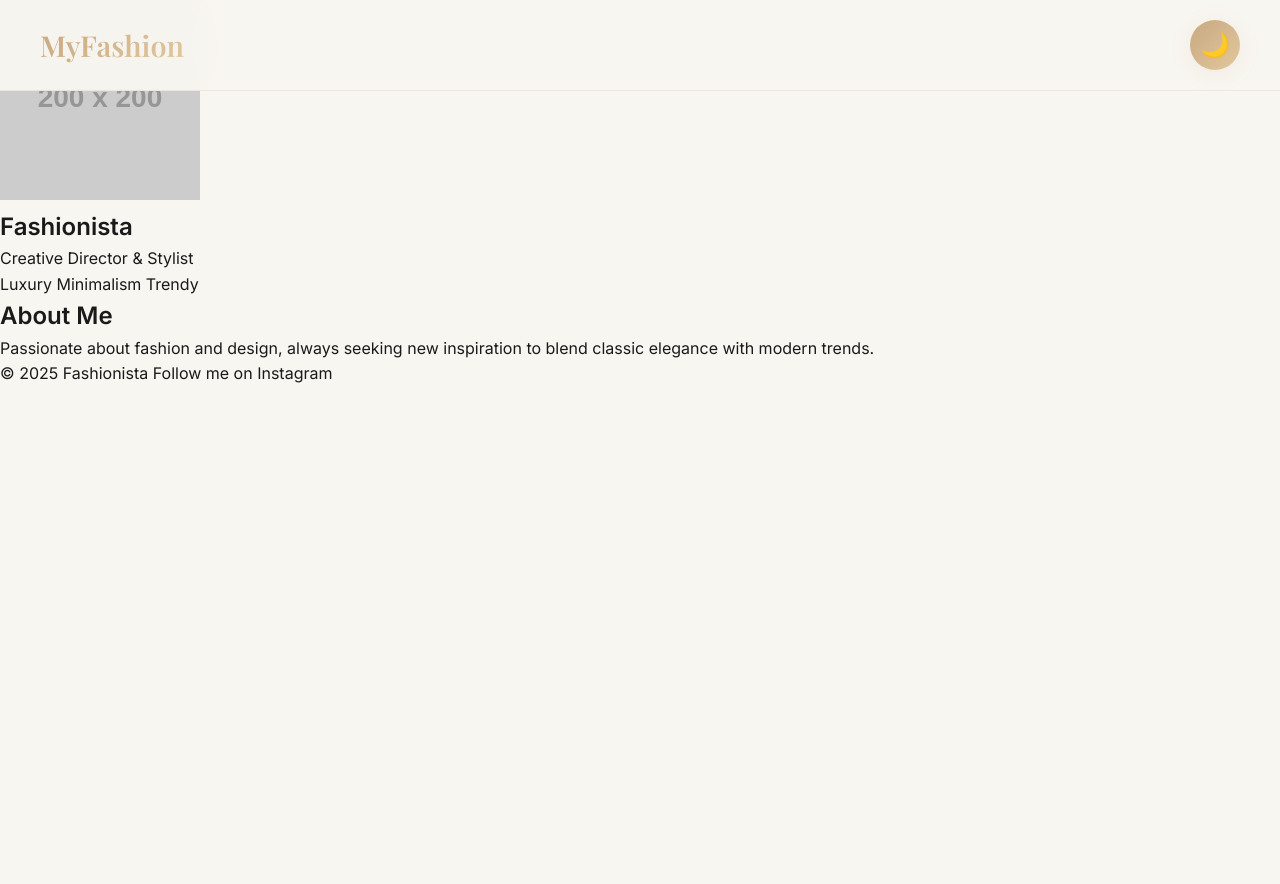
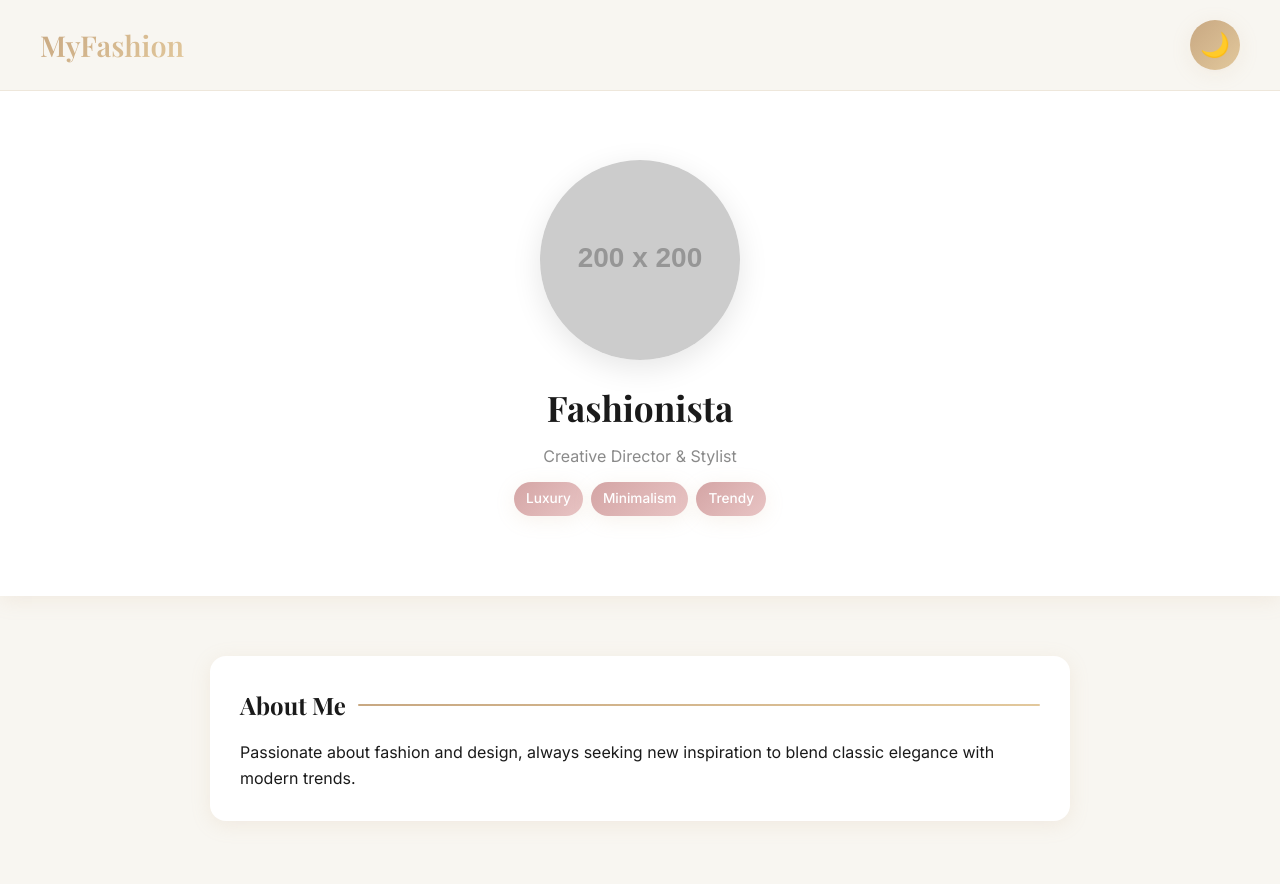
Before and after one commit to lifecreator-jy/lifecreator-jy.github.io, a plain HTML site: page index.html in a window 1280 px wide. Shown: the top 884 px of the page. Before the commit the page ends 800 px from the top, so only its background shows below. Drawn offline with nearby package versions, Linux system fonts and the light colour scheme; placeholder pictures from the web are drawn by us.

Commit message:
Update index.html

```diff
--- a/index.html
+++ b/index.html
@@ -9,7 +9,6 @@
   <link href="https://fonts.googleapis.com/css2?family=Playfair+Display:wght@400;600;700&family=Inter:wght@300;400;500;600&display=swap" rel="stylesheet">
 
   <style>
-    /* ===== CSS 시작 ===== */
     @import url('https://fonts.googleapis.com/css2?family=Playfair+Display:wght@400;600;700&family=Inter:wght@300;400;500;600&display=swap');
     * { margin: 0; padding: 0; box-sizing: border-box; }
     :root {
@@ -69,7 +68,115 @@
     .theme-toggle:hover {
       transform: scale(1.1); box-shadow: var(--shadow-medium);
     }
-    /* ... (CSS 나머지 부분은 동일, 너무 길어 생략하지 않고 위에서 주신 코드 전체 삽입) ... */
+
+    /* 히어로 영역 */
+    .fashion-hero {
+      display: flex;
+      justify-content: center;
+      align-items: center;
+      padding: 160px 20px 80px;
+      background: var(--pure-white);
+      box-shadow: var(--shadow-light);
+      text-align: center;
+    }
+    .profile-section {
+      display: flex;
+      flex-direction: column;
+      align-items: center;
+      gap: 20px;
+    }
+    .profile-image-container {
+      position: relative;
+      width: 200px;
+      height: 200px;
+      border-radius: 50%;
+      overflow: hidden;
+      box-shadow: var(--shadow-medium);
+    }
+    .profile-image-container img {
+      width: 100%;
+      height: 100%;
+      object-fit: cover;
+    }
+    .profile-info { text-align: center; }
+    .fashion-name {
+      font-family: 'Playfair Display', serif;
+      font-size: 2.2rem;
+      font-weight: 700;
+      margin-bottom: 8px;
+    }
+    .fashion-role { color: var(--warm-gray); font-size: 1rem; }
+    .fashion-tags {
+      margin-top: 12px;
+      display: flex;
+      gap: 8px;
+      justify-content: center;
+      flex-wrap: wrap;
+    }
+    .fashion-tags .tag {
+      background: var(--gradient-rose);
+      color: var(--pure-white);
+      padding: 6px 12px;
+      border-radius: 20px;
+      font-size: 0.85rem;
+      font-weight: 500;
+      box-shadow: var(--shadow-light);
+    }
+
+    /* 메인 */
+    .fashion-main {
+      max-width: 900px;
+      margin: 0 auto;
+      padding: 60px 20px;
+      display: grid;
+      gap: 40px;
+    }
+    .fashion-card {
+      background: var(--pure-white);
+      border-radius: 16px;
+      padding: 30px;
+      box-shadow: var(--shadow-light);
+      transition: transform 0.3s ease, box-shadow 0.3s ease;
+    }
+    .fashion-card:hover {
+      transform: translateY(-5px);
+      box-shadow: var(--shadow-medium);
+    }
+    .card-header {
+      display: flex;
+      align-items: center;
+      gap: 12px;
+      margin-bottom: 16px;
+    }
+    .card-header h2 {
+      font-family: 'Playfair Display', serif;
+      font-size: 1.5rem;
+    }
+    .decorative-line {
+      flex-grow: 1;
+      height: 2px;
+      background: var(--gradient-gold);
+      border-radius: 2px;
+    }
+
+    /* 푸터 */
+    .fashion-footer {
+      background: var(--deep-charcoal);
+      color: #fff;
+      padding: 40px 20px;
+      text-align: center;
+      margin-top: 60px;
+    }
+    .footer-content {
+      display: flex;
+      flex-direction: column;
+      gap: 10px;
+      font-size: 0.9rem;
+    }
+    .footer-social {
+      color: var(--accent-rose);
+      font-weight: 500;
+    }
   </style>
 </head>
 <body>
@@ -86,7 +193,6 @@
         <div class="profile-section">
           <div class="profile-image-container">
             <img id="profileImg" src="https://via.placeholder.com/200" alt="Profile">
-            <div class="image-overlay"></div>
           </div>
           <div class="profile-info">
             <h1 id="nameTitle" class="fashion-name">Fashionista</h1>
@@ -112,7 +218,6 @@
           Passionate about fashion and design, always seeking new inspiration to blend classic elegance with modern trends.
         </p>
       </div>
-      <!-- 여기에 Expertise, Achievements, Contact 등 섹션 추가 가능 -->
     </main>
 
     <!-- 푸터 -->
@@ -125,7 +230,6 @@
   </div>
 
   <script>
-    // ===== JS 시작 =====
     document.addEventListener('DOMContentLoaded', function() {
       const themeToggle = document.getElementById('themeToggle');
       const body = document.body;
@@ -141,18 +245,16 @@
           themeToggle.textContent = '🌙';
           currentTheme = 'light';
         }
-        body.style.transform = 'scale(0.98)';
-        setTimeout(() => { body.style.transform = 'scale(1)'; }, 200);
       });
 
-      // 프로필 이미지 효과
+      // bounce 효과
       const profileImg = document.getElementById('profileImg');
       profileImg.addEventListener('click', function() {
         this.style.animation = 'bounce 0.6s ease-in-out';
         setTimeout(() => { this.style.animation = ''; }, 600);
       });
 
-      // 이름 타이핑 애니메이션
+      // 타이핑 효과
       const nameTitle = document.getElementById('nameTitle');
       const originalText = nameTitle.textContent;
       function typewriterEffect() {
@@ -167,7 +269,7 @@
       }
       setTimeout(typewriterEffect, 500);
 
-      // About 텍스트 편집 기능
+      // About 더블클릭 수정
       const aboutText = document.getElementById('aboutText');
       const originalAboutText = aboutText.textContent;
       aboutText.addEventListener('dblclick', function() {
@@ -184,7 +286,7 @@
       });
     });
 
-    // 키프레임 추가
+    // bounce 애니메이션 정의
     const style = document.createElement('style');
     style.textContent = `
       @keyframes bounce {
```
